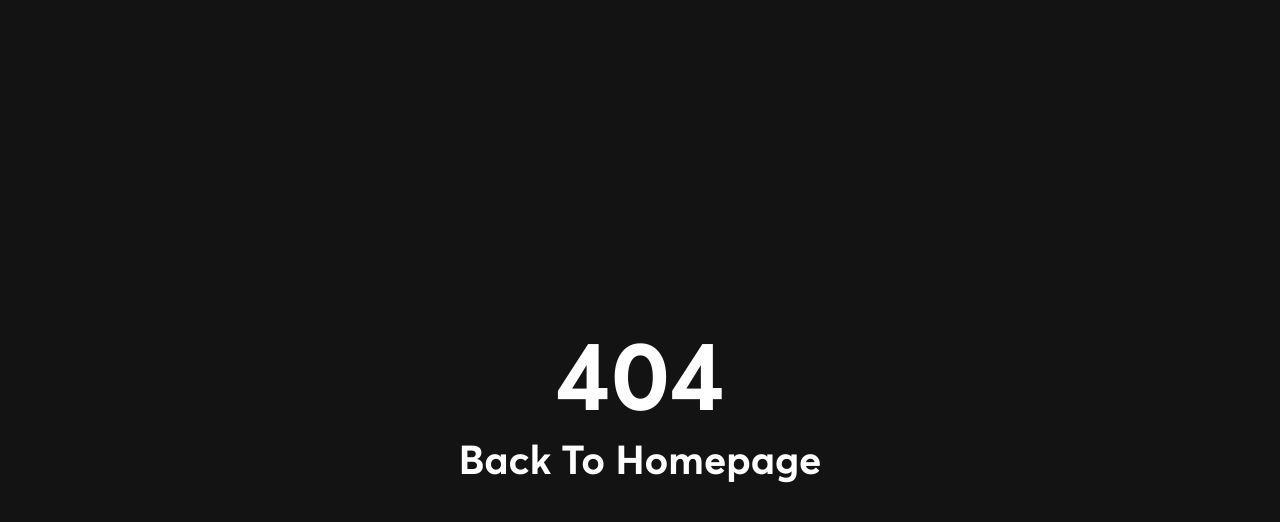
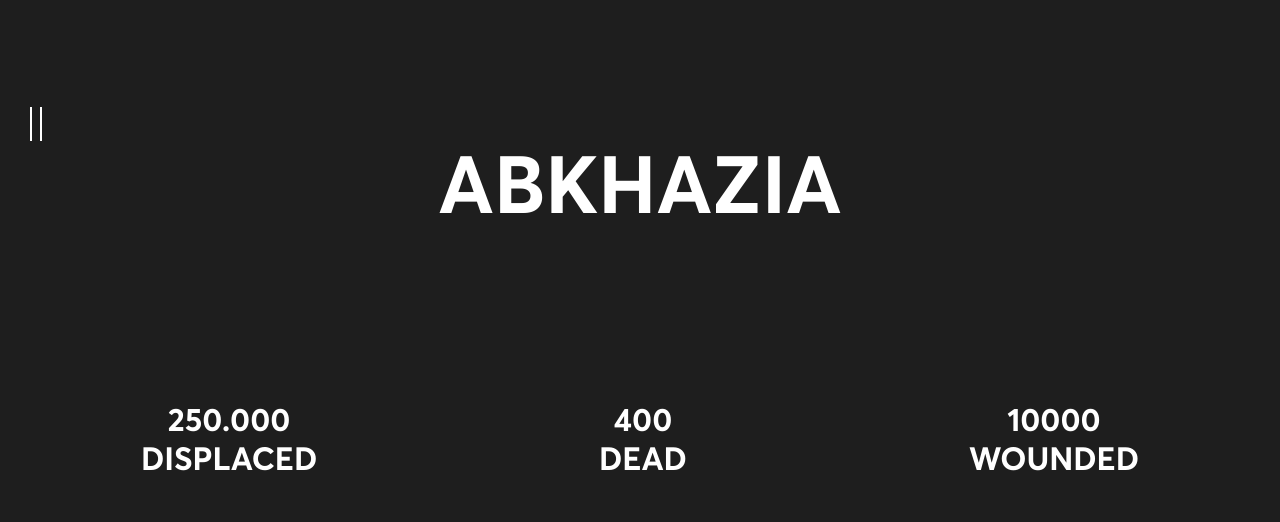
Before and after one commit to Nicolooo/georgia, a Next.js app: page /en/abkhazia in a window 1280 px wide. Before the commit this address had no page. Shown: the top 522 px of the page. Built offline with nearby package versions, Linux system fonts and the light colour scheme.

Commit message:
Lolebiiii

```diff
--- /dev/null
+++ b/comp/Abk/counter.js
@@ -0,0 +1,30 @@
+import React, { useEffect, useState } from 'react';
+const Count = props => {
+  const {label, number, duration } = props.data
+  const [count, setCount] = useState("0")
+  useEffect(() => {
+    let start = 0;
+    const end = parseInt(number.substring(0,3))
+    if (start === end) return;
+    let totalMilSecDur = parseInt(duration);
+    let incrementTime = (totalMilSecDur / end) * 1000;
+    let timer = setInterval(() => {
+      start += 1;
+      setCount(String(start) + number.substring(3))
+      if (start === end) clearInterval(timer)
+    }, incrementTime);
+  }, [number, duration]);
+
+  return (
+    <div className="Count">
+      <h4>
+             {count}
+      </h4>
+      <h3 id='count'>
+      {label}
+      </h3>
+    </div>
+  );
+}
+
+export default Count;
--- a/comp/Inv/Inv.js
+++ b/comp/Inv/Inv.js
@@ -7,7 +7,7 @@ const Inv = (LinkF) => {
         <div className="inv-wrapper">
             <h2>INTERVIEWS</h2>
             <div className="inv-video ratio">
-                <iframe width="100%" src="https://www.youtube.com/embed/R3zIJ01-Vt8" title="YouTube video player" frameborder="0" allow="accelerometer; autoplay; clipboard-write; encrypted-media; gyroscope; picture-in-picture" allowfullscreen></iframe>
+                <iframe width="100%" src="https://www.youtube.com/embed/R3zIJ01-Vt8" title="YouTube video player" allow="accelerometer; autoplay; clipboard-write; encrypted-media; gyroscope; picture-in-picture" ></iframe>
             </div>
             <Link href="as"><a className="inv-link btn">View All interviews</a></Link>
         </div>
--- a/comp/Menu/MenuContentEn.jsx
+++ b/comp/Menu/MenuContentEn.jsx
@@ -26,7 +26,7 @@ const En = [
   },
 
   {
-    url: "#4",
+    url: "/en/abkhazia",
     component: <span>Abkhazia</span>,
   },
   {
--- /dev/null
+++ b/pages/en/abkhazia.js
@@ -0,0 +1,50 @@
+import React from 'react'
+import Menu from '../../comp/Menu/Menu'
+import Count from '../../comp/Abk/counter'
+const data = {
+    "counts": [
+        {
+            "id": "001",
+            "label": " DISPLACED",
+            "number": "250.000",
+            "duration": "2"
+        },
+        {
+            "id": "002",
+            "label": "DEAD",
+            "number": "4.000",
+            "duration": "2"
+        },
+        {
+            "id": "003",
+            "label": "WOUNDED",
+            "number": "10.000",
+            "duration": "2"
+        },
+
+    ]
+}
+const abkhazia = () => {
+    return (
+        <>
+            <Menu />
+        <div className="abkhazia-wrapper">
+        <div className="abkhazia-title">
+        <h1>ABKHAZIA</h1>
+        </div>
+
+            <div className="abkhazia-stats">
+            {data.counts.map(count => <Count key={count.id} data={count}/>)}
+            </div>
+            <div className="abkhazia-content">
+
+            </div>
+            <div className="abkhazia-images">
+
+            </div>
+        </div>
+        </>
+    )
+}
+
+export default abkhazia
--- a/pages/en/index.js
+++ b/pages/en/index.js
@@ -7,6 +7,7 @@ import Map from '../../comp/Map/Map'
 import Menu from '../../comp/Menu/Menu'
 import Title from '../../comp/SEO/title'
 import Hrid from '../../comp/Grid-Heroes/grid'
+import Switcher from '../../comp/LangSwitcher/Switcher'
 export default function Home() {
   const text = "Georgian Liberty is a non-profit, non-governmental organization founded in September 2021 by three teenagers. Our goal is to raise awareness about conflict and occupied territories in Georgia, both locally and globally.";
   return (
@@ -19,6 +20,7 @@ export default function Home() {
       <Map />
       <Inv LinkF="/en/interviews" />
       <Hrid />
+      <Switcher title="Ge" link="/ge"/>
       <Footer main="Stand Against Illegal occupation" copyright="Copyright 2021 © Georgian Liberty"/>
     </div>
   )
--- a/styles/globals.css
+++ b/styles/globals.css
@@ -169,6 +169,13 @@ body::-webkit-scrollbar {
 	padding: 16px;
 	font-size: 1cm;
 	font-family: var(--averca);
+}
+/* Switcher */
+.switcher{
+	position: fixed;
+	right: 0;
+	background-color: #1E1E1E;
+	color: #fff;
 }
 /*
 	Menu Begins
@@ -350,8 +357,6 @@ body::-webkit-scrollbar {
 
 */
 
-/*  animations */
-
 /* title styles */
 .home-title span{
     position: relative;
@@ -486,6 +491,38 @@ body::-webkit-scrollbar {
 
 */
 
+
+/* Abkhazia Page Styles */
+.abkhazia-wrapper {
+	height: 100vh;
+	width: 100%;
+
+}
+.abkhazia-title{
+	height: 50vh;
+	display: flex;
+	justify-content: center;
+	align-items: center;
+}
+.abkhazia-title h1{
+
+	font-family: var(--averca);
+	font-size: 10vh;
+	padding-bottom: 2rem;
+	text-align: center;
+	color: white;
+}
+.abkhazia-stats{
+	display:flex;
+}
+.Count{
+	text-align:center;
+	margin:auto;
+	display:grid;
+	color:#fff;
+	font-family: var(--averca);
+	font-size: 4vh;
+}
 /*
 	404
 */
```
Also changed, not shown: comp/LangSwitcher/Switcher.jsx (+4 -4 lines), pages/ge/posts/[title].js (deleted, +0 -16 lines), pages/ge/posts/index.js (deleted, +0 -12 lines), pages/en/samachablo.js (added).
